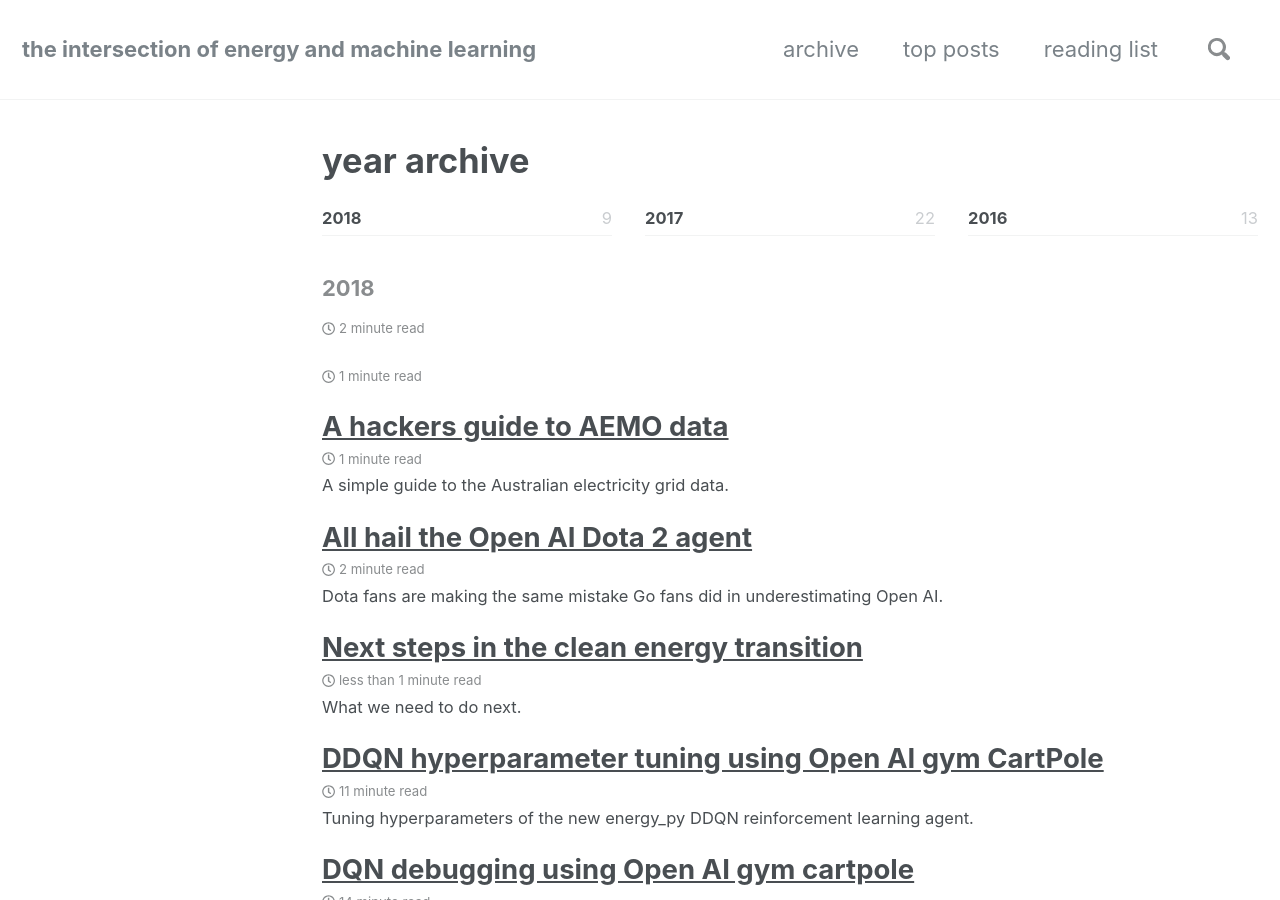
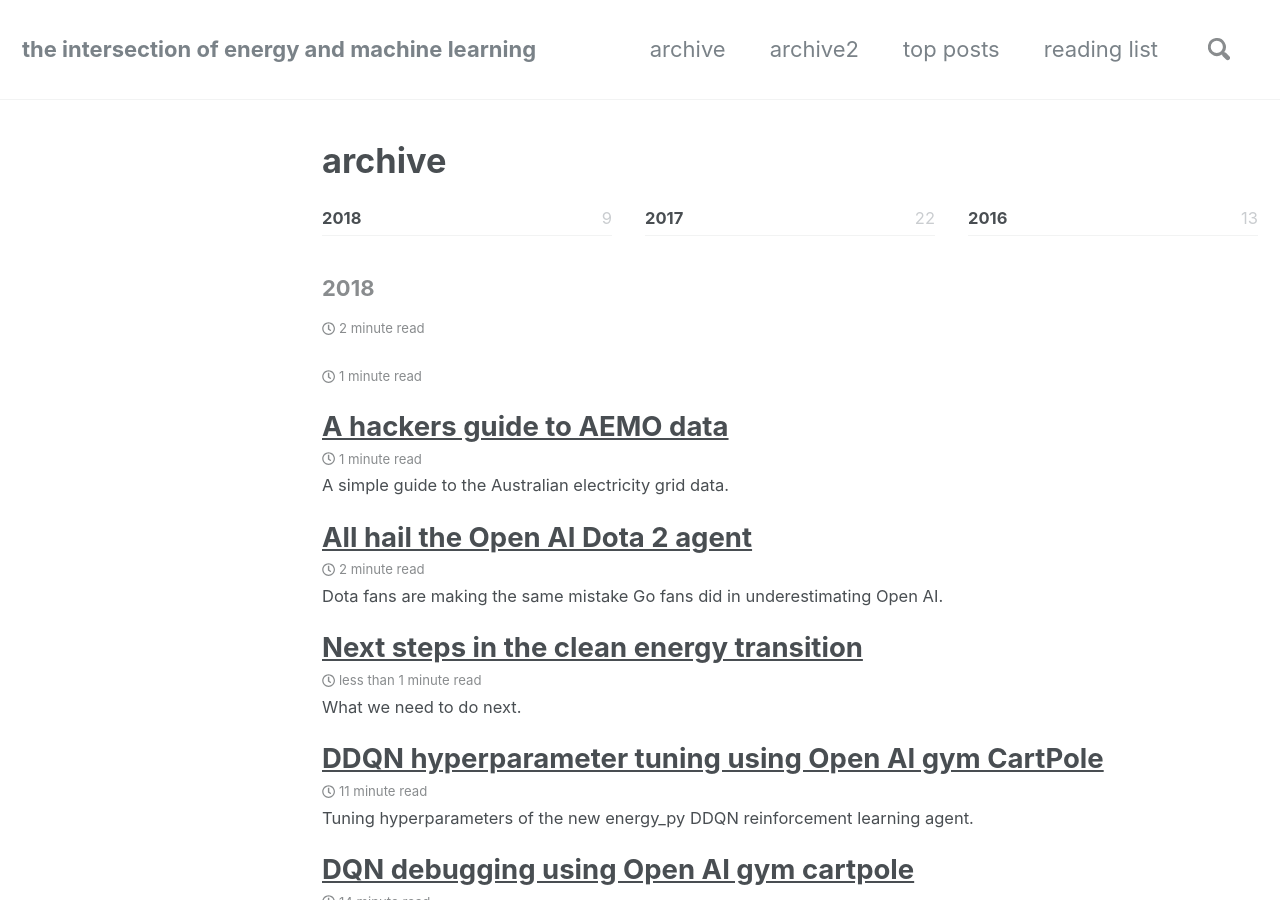
Before and after one commit to ADGEfficiency/adgefficiency.github.io, a Jekyll site: the page built from _pages/archive.md, in a window 1280 px wide and 900 px high. Built offline with Jekyll 4.4.1, drawn with Linux system fonts in a browser that asks for light colours; nearby versions of some CDN libraries; some of the changed lines change nothing that is shown.

Commit message:
drafting

```diff
--- a/_config.yml
+++ b/_config.yml
@@ -227,24 +227,20 @@
 #  - <base_path>/tags/my-awesome-tag/index.html ~> path: /tags/
 #  - <base_path/categories/my-awesome-category/index.html ~> path: /categories/
 #  - <base_path/my-awesome-category/index.html ~> path: /
-category_archive:
-  type: liquid
-  path: /categories/
-tag_archive:
-  type: liquid
-  path: /tags/
+
 # https://github.com/jekyll/jekyll-archives
 jekyll-archives:
-  enabled:
-    - categories
-    - tags
-  layouts:
-    category: archive-taxonomy
-    tag: archive-taxonomy
+  enabled: all
+  layout: 'archive'
   permalinks:
-    category: /categories/:name/
-    tag: /tags/:name/
-
+    year: '/:year/'
+    month: '/:year/:month/'
+    day: '/:year/:month/:day/'
+    tag: '/tag/:name/'
+    category: '/category/:name/'
+    # year: '/archives/year/:year/'
+    # month: '/archives/month/:year-:month/'
+    # tag: '/archives/tag/:name/'
 
 # HTML Compression
 # - http://jch.penibelst.de/
--- a/_data/navigation.yml
+++ b/_data/navigation.yml
@@ -1,6 +1,8 @@
 main:
   - title: "archive"
     url: /archive/
+  - title: "archive2"
+    url: /year/
   - title: "top posts"
     url: /top_posts/
   - title: "reading list"
--- a/_pages/archive.md
+++ b/_pages/archive.md
@@ -1,7 +1,7 @@
 ---
-title:  "year archive"
+title: "archive"
 layout: posts
-permalink: /year-archive/
+permalink: /year/
 classes: wide
 
 ---
```
